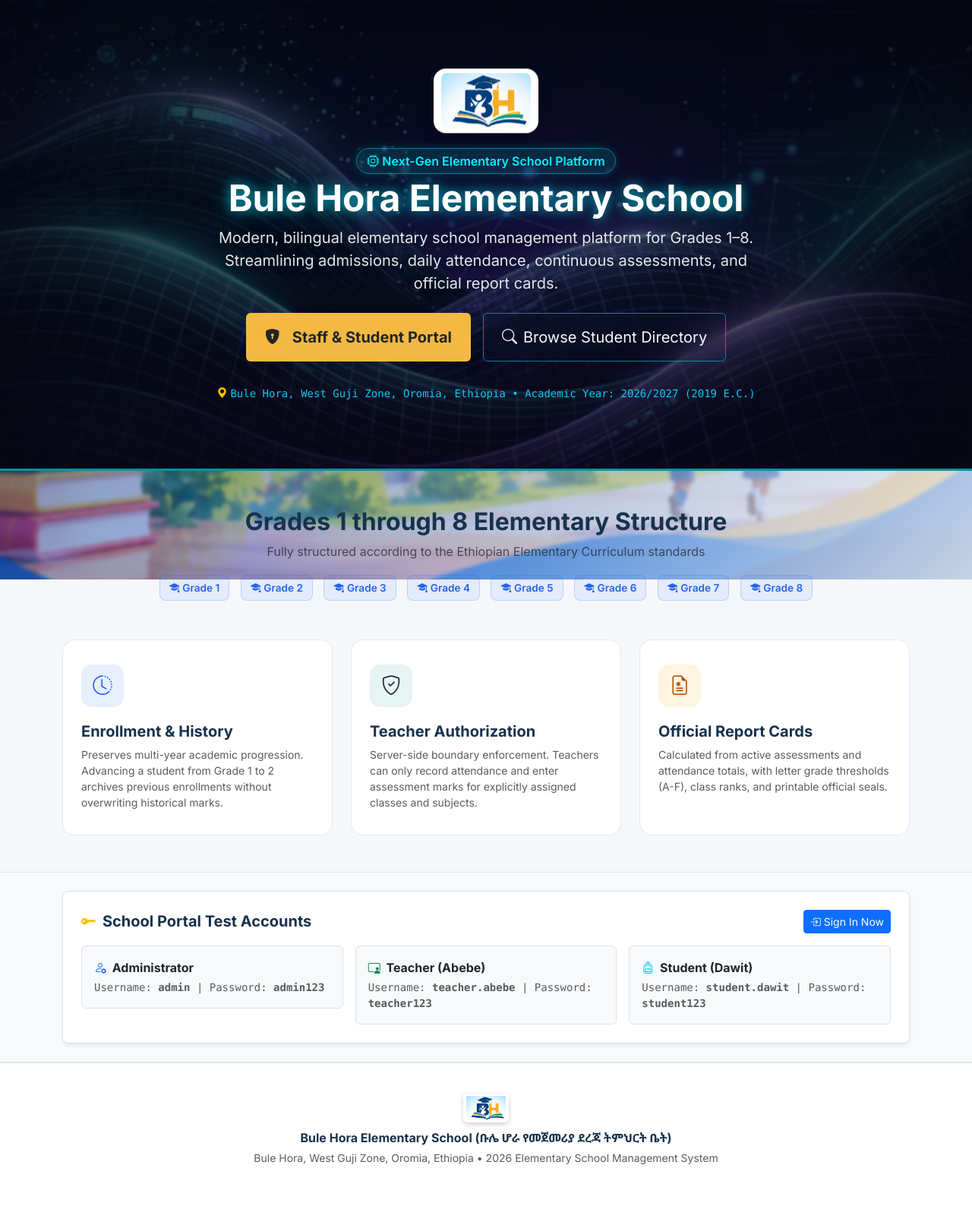
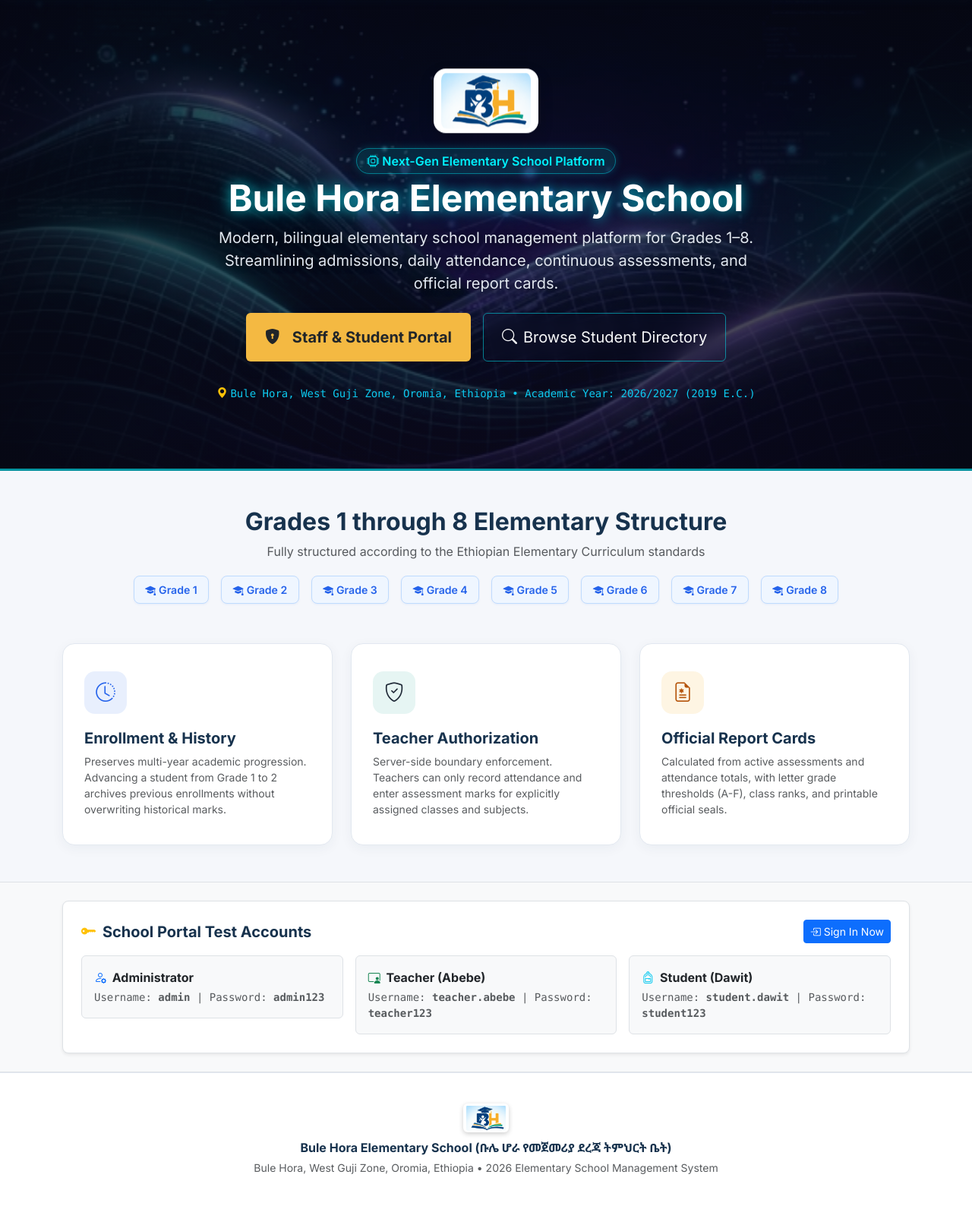
Before and after one commit to petersisay/student-registration-system, a Java web app: page /index.jsp in a window 1280 px wide. Shown: the part 77-1665 px from the top of the page at 76% size. Before the commit the page ends 1610 px from the top, so only its background shows below. Run offline with Tomcat 11, a stand-in JSP engine, Linux system fonts and the light colour scheme.

Commit message:
fix(portal): remove clashing background under content and footer for clean typography readability

```diff
--- a/src/main/webapp/index.jsp
+++ b/src/main/webapp/index.jsp
@@ -51,13 +51,13 @@
     <link href="<%= request.getContextPath() %>/css/style.css" rel="stylesheet">
     <style>
         .feature-box {
-            background: rgba(255, 255, 255, 0.95);
-            backdrop-filter: blur(8px);
+            background: #FFFFFF;
             border-radius: 16px;
-            padding: 2rem 1.5rem;
+            padding: 2.25rem 1.75rem;
             border: 1px solid var(--border-color);
             transition: all 0.3s ease;
             height: 100%;
+            box-shadow: 0 4px 16px rgba(23, 50, 77, 0.05);
         }
         .feature-box:hover {
             transform: translateY(-6px);
@@ -76,23 +76,24 @@
         }
         .grade-badge {
             display: inline-block;
-            background: rgba(37, 99, 235, 0.08);
+            background: #EFF6FF;
             color: var(--primary-blue);
             font-weight: 600;
-            padding: 0.35rem 0.75rem;
+            padding: 0.45rem 0.9rem;
             border-radius: 8px;
-            border: 1px solid rgba(37, 99, 235, 0.2);
-            margin: 0.2rem;
-            font-size: 0.85rem;
+            border: 1px solid #BFDBFE;
+            margin: 0.25rem;
+            font-size: 0.88rem;
+            box-shadow: 0 1px 3px rgba(37, 99, 235, 0.08);
         }
     </style>
 </head>
 <body>
 
-<!-- Movable and Animated School Landscape Background -->
-<div class="movable-bg-wrapper">
-    <div class="movable-bg-img"></div>
-    <div class="movable-bg-overlay"></div>
+<!-- Subtle Ambient Flowing Shapes Background -->
+<div class="flowing-bg">
+    <div class="shape-blob blob-1"></div>
+    <div class="shape-blob blob-2"></div>
 </div>
 
 <!-- Header / Navigation -->
@@ -175,6 +176,9 @@
         </div>
     </div>
 </section>
+
+<!-- Main Portal Content with Clean Opaque Background for Maximum Readability -->
+<main class="portal-main-content">
 
 <!-- Curriculum & Structure (Grades 1-8) -->
 <section class="py-5">
@@ -291,6 +295,7 @@
         </div>
     </div>
 </section>
+</main>
 
 <!-- Footer -->
 <footer class="app-footer text-center">
```
